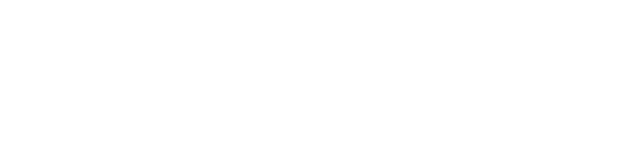
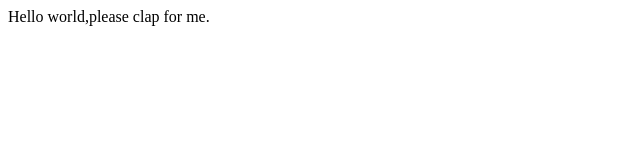
Before and after one commit to dorcasndungu/HTML, a plain HTML site: page my-first-webpage.html in a window 1280 px wide. Shown: the whole page, without its empty margins (0-640 px from the left). Drawn offline with Linux system fonts and the light colour scheme.

Commit message:
My first website

```diff
--- a/my-first-webpage.html
+++ b/my-first-webpage.html
@@ -4,6 +4,6 @@
     <title>My first webpage!</title>
   </head>
   <body>
-
+Hello world,please clap for me.
   </body>
 </html>
```
